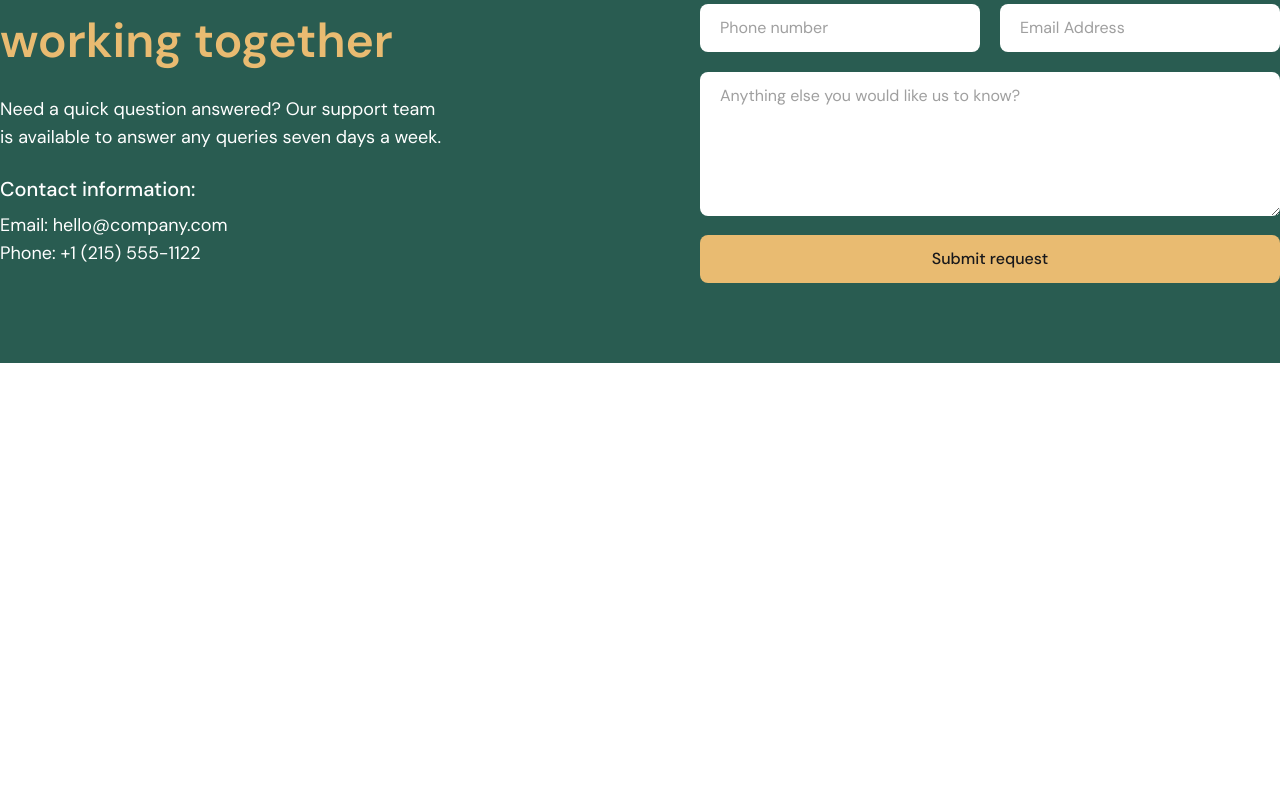
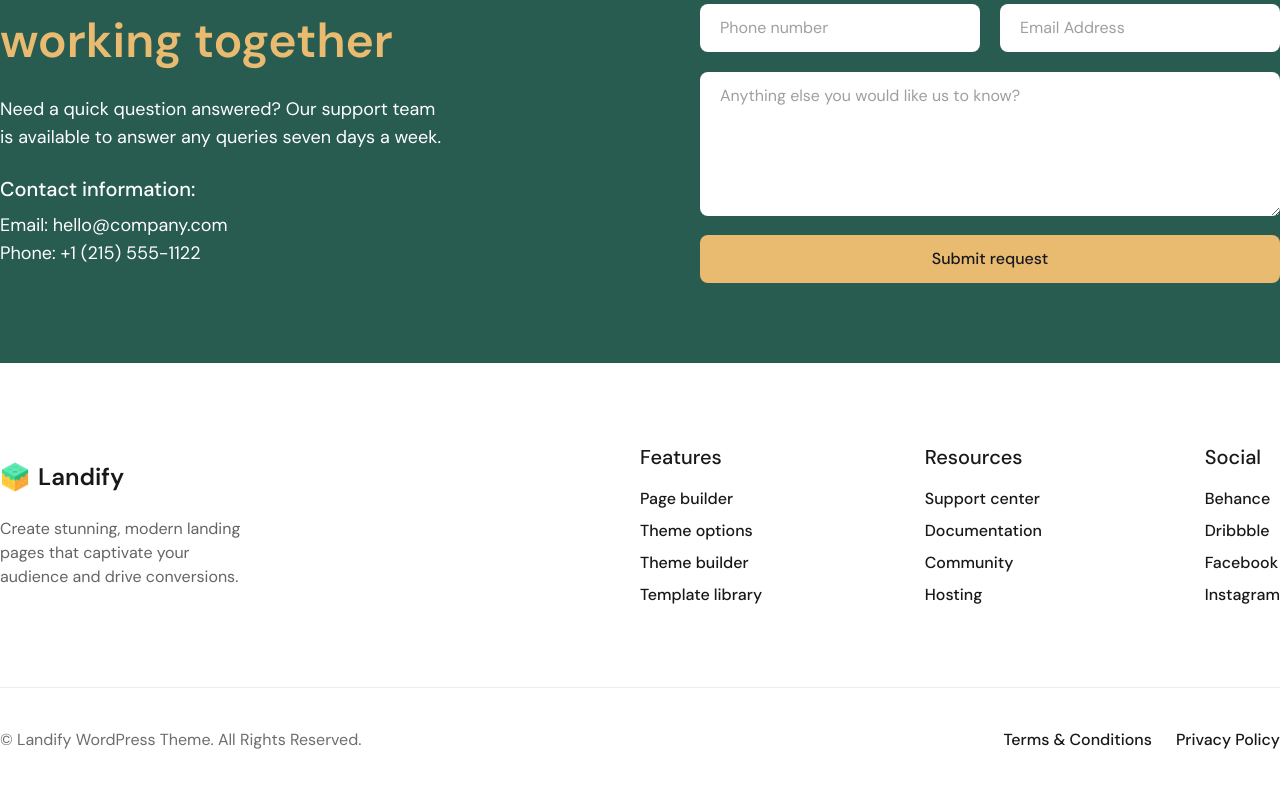
Before and after one commit to Tofazzal26/landify, a Next.js app: page / in a window 1280 px wide. Shown: the part 6277-7065 px from the top of the page. Before the commit the page ends 6640 px from the top, so only its background shows below. Built offline with nearby package versions, Linux system fonts and the light colour scheme.

Commit message:
footer style finish

```diff
--- a/app/layout.tsx
+++ b/app/layout.tsx
@@ -2,6 +2,7 @@ import type { Metadata } from "next";
 import { DM_Sans } from "next/font/google";
 import "./globals.css";
 import Header from "@/components/Header/page";
+import Footer from "@/components/Footer/page";
 
 const dmSan = DM_Sans({
   subsets: ["latin"],
@@ -23,6 +24,7 @@ export default function RootLayout({
       <body className={dmSan.className}>
         <Header />
         {children}
+        <Footer />
       </body>
     </html>
   );
--- /dev/null
+++ b/components/Footer/page.tsx
@@ -0,0 +1,67 @@
+import Image from "next/image";
+import React from "react";
+
+const Footer = () => {
+  return (
+    <div className="container mx-auto lg:py-20 py-10">
+      <div className="lg:px-0 px-2">
+        <div className="flex lg:flex-row flex-col justify-between lg:items-center">
+          <div className="lg:flex-1">
+            <div className="flex items-center gap-2">
+              <Image src={"/land.png"} width={30} height={30} alt="logo" />
+              <h2 className="text-2xl font-semibold">Landify</h2>
+            </div>
+            <p className="w-[250px] text-[#636466] mt-6">
+              Create stunning, modern landing pages that captivate your audience
+              and drive conversions.
+            </p>
+          </div>
+          <div className="lg:flex-1 lg:mt-0 mt-4">
+            <div className="flex lg:flex-row flex-wrap items-center justify-between">
+              <div>
+                <h4 className="font-medium lg:text-xl text-lg">Features</h4>
+                <ul className="font-medium lg:text-base text-sm space-y-2 mt-4">
+                  <li>Page builder</li>
+                  <li>Theme options</li>
+                  <li>Theme builder</li>
+                  <li>Template library</li>
+                </ul>
+              </div>
+              <div>
+                <h4 className="font-medium lg:text-xl text-lg">Resources</h4>
+                <ul className="font-medium lg:text-base text-sm space-y-2 mt-4">
+                  <li>Support center</li>
+                  <li>Documentation</li>
+                  <li>Community</li>
+                  <li>Hosting</li>
+                </ul>
+              </div>
+              <div>
+                <h4 className="font-medium lg:text-xl text-lg">Social</h4>
+                <ul className="font-medium lg:text-base text-sm space-y-2 mt-4">
+                  <li>Behance</li>
+                  <li>Dribbble</li>
+                  <li>Facebook</li>
+                  <li>Instagram</li>
+                </ul>
+              </div>
+            </div>
+          </div>
+        </div>
+        <div className="flex lg:flex-row flex-col items-center justify-between border-t-[1px] border-[#ecedef] lg:mt-20 mt-10">
+          <div className="lg:pt-10 pt-5">
+            <h4 className="text-[#6c6d6f]">
+              © Landify WordPress Theme. All Rights Reserved.
+            </h4>
+          </div>
+          <div className="font-medium flex items-center gap-6 pt-5 lg:pt-10">
+            <h4>Terms & Conditions</h4>
+            <h4>Privacy Policy</h4>
+          </div>
+        </div>
+      </div>
+    </div>
+  );
+};
+
+export default Footer;
```
